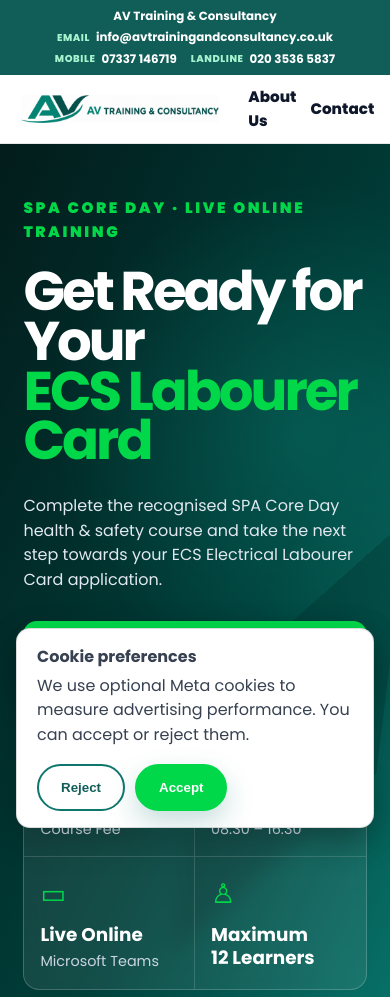
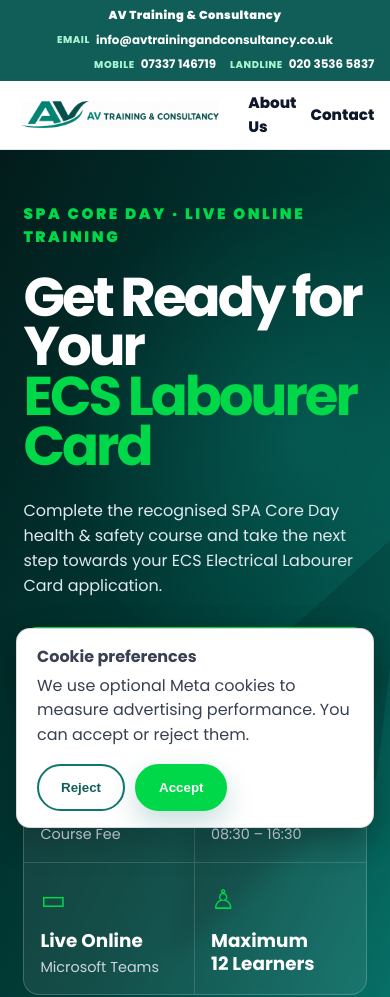
Before and after one commit to Kevinavey/AV_Training_Website_V7_Backend_Connected, a website: page index.html in a window 390 px wide. Shown: the top 997 px of the page. Drawn offline with Linux system fonts and the light colour scheme; no server answers.

Commit message:
Style company name in top contact bar

```diff
--- a/css/style.css
+++ b/css/style.css
@@ -1202,3 +1202,12 @@
  .exact-hero .ecs-hero-facts span{font-size:.78rem!important}
  .exact-hero .ecs-hero-facts i{font-size:1.35rem!important;margin-bottom:6px!important}
 }
+
+/* Company name in top contact bar */
+.top-company-name{font-weight:900;letter-spacing:.035em;color:#fff;white-space:nowrap;margin-right:22px}
+.contact-bar-inner{justify-content:flex-start!important;gap:22px}
+.contact-bar-phones{margin-left:auto}
+@media(max-width:760px){
+ .top-company-name{font-size:.72rem;margin-right:0}
+ .contact-bar-inner{gap:6px!important}
+}
```
